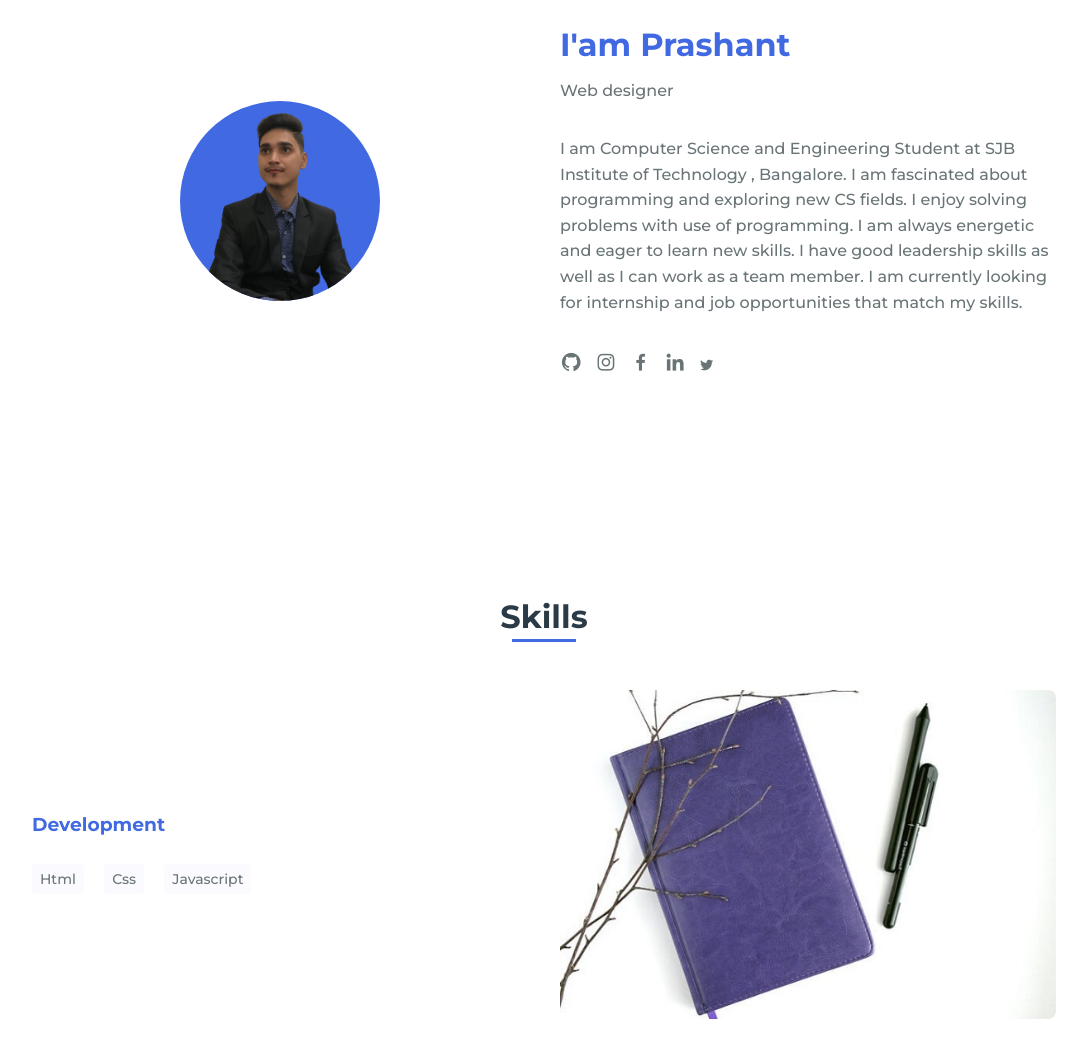
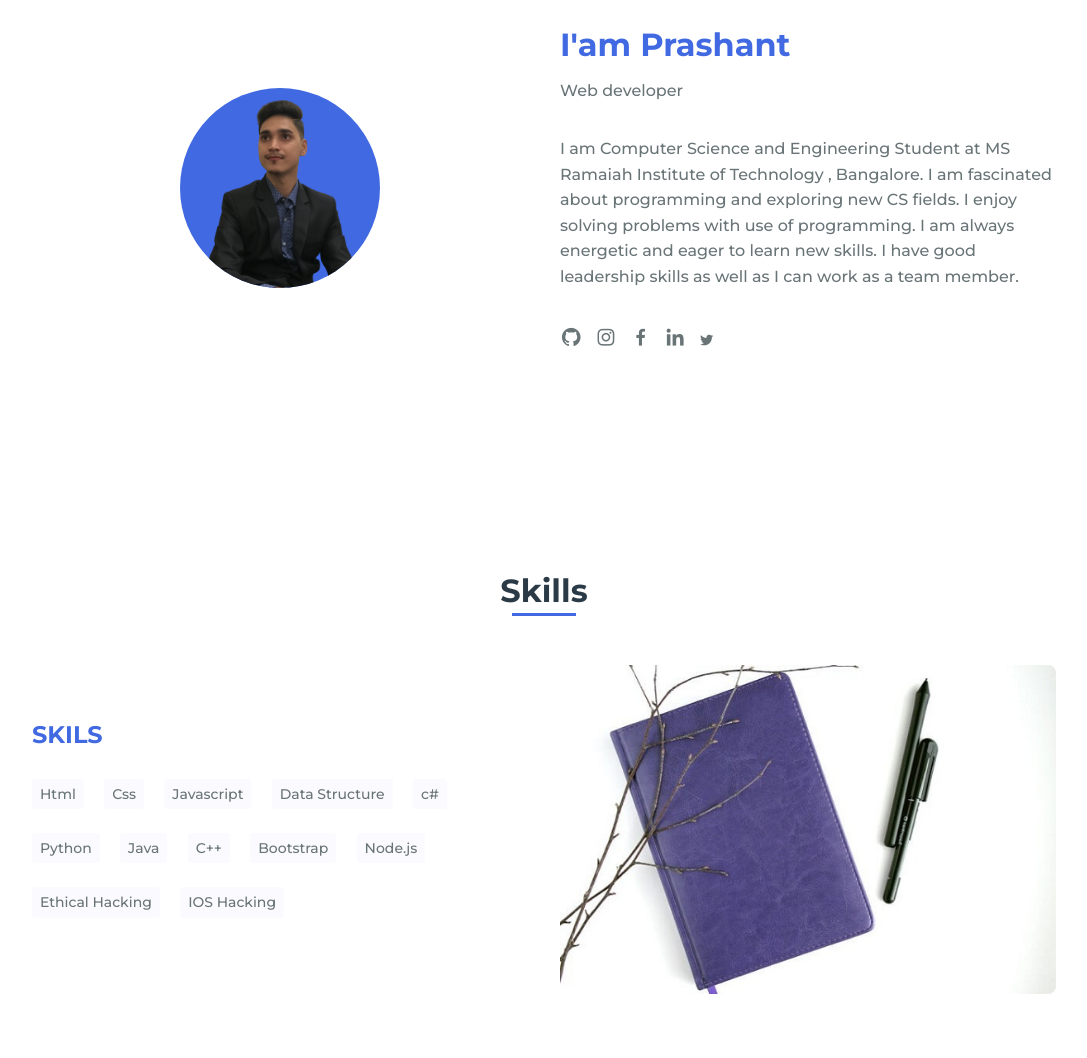
Before and after one commit to prashantsingh20/My-Personal-Website, a plain HTML site: page index.html in a window 1280 px wide. Shown: the part 880-1938 px from the top of the page, without its empty margins (96-1183 px from the left). Drawn offline with nearby package versions, Linux system fonts and the light colour scheme.

Commit message:
Update index.html

```diff
--- a/index.html
+++ b/index.html
@@ -55,15 +55,15 @@
 
                     <div>
                         <h2 class="about__subtitle">I'am Prashant</h2>
-                        <span class="about__profession">Web designer</span>
-                        <p class="about__text">I am Computer Science and Engineering Student at SJB Institute of Technology , Bangalore. I am fascinated about programming and exploring new CS fields. I enjoy solving problems with use of programming. I am always energetic and eager to learn new skills. I have good leadership skills as well as I can work as a team member. I am currently looking for internship and job opportunities that match my skills.</p>
+                        <span class="about__profession">Web developer</span>
+                        <p class="about__text">I am Computer Science and Engineering Student at MS Ramaiah Institute of Technology , Bangalore. I am fascinated about programming and exploring new CS fields. I enjoy solving problems with use of programming. I am always energetic and eager to learn new skills. I have good leadership skills as well as I can work as a team member.</p>
 
                         <div class="about__social">
                             <a href="https://github.com/prashantsingh20" class="footer__social"><i class='bx bxl-github' ></i></a>
                             <a href="https://www.instagram.com/_prashant.singh_/" class="footer__social"><i class='bx bxl-instagram' ></i></a>
                             <a href="https://www.facebook.com/profile.php?id=100008141718031" class="footer__social"><i class='bx bxl-facebook' ></i></a>
                             <a href="https://www.linkedin.com/in/prashant-singh-095376123/"class="footer__social"><i class='bx bxl-linkedin' ></i></a>
-                            <a href="#" calss="footer__social"><i class='bx bxl-twitter'></i></a>
+                            <a href="https://twitter.com/prashanthsingh_" calss="footer__social"><i class='bx bxl-twitter'></i></a>
                         </div>
                     </div>
                 </div>
@@ -74,10 +74,19 @@
 
                 <div class="skills__container bd-grid">
                     <div class="skills__box">
-                        <h3 class="skills__subtitle">Development</h3>
+                        <h2 class="skills__subtitle">SKILS</h2>
                         <span class="skills__name">Html</span>
                         <span class="skills__name">Css</span>
                         <span class="skills__name">Javascript</span>
+                        <span class="skills__name">Data Structure</span>
+                        <span class="skills__name">c#</span>
+                        <span class="skills__name">Python</span>
+                        <span class="skills__name">Java</span>
+                        <span class="skills__name">C++</span>
+                        <span class="skills__name">Bootstrap</span>
+                        <span class="skills__name">Node.js</span>
+                        <span class="skills__name">Ethical Hacking</span>
+                        <span class="skills__name">IOS Hacking</span>
                     </div>
 
                     <div class="skills__img">
```
